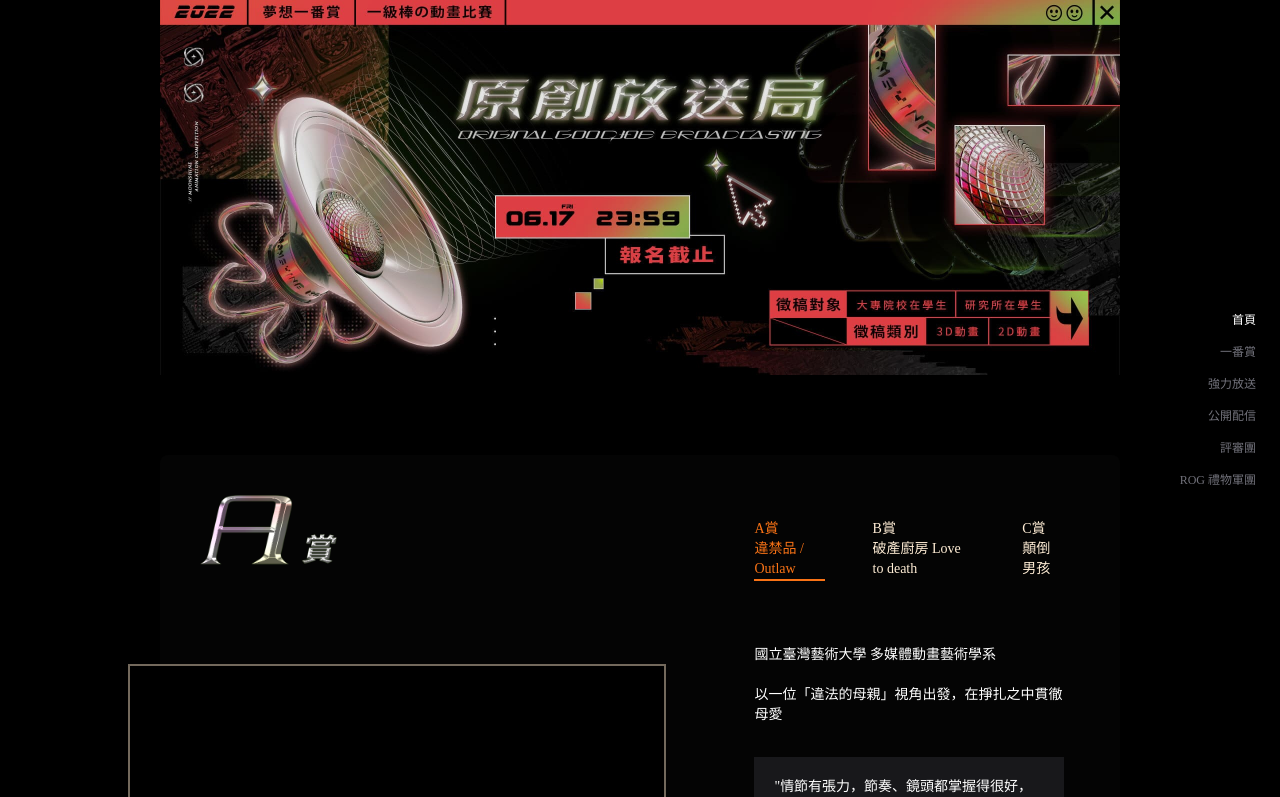
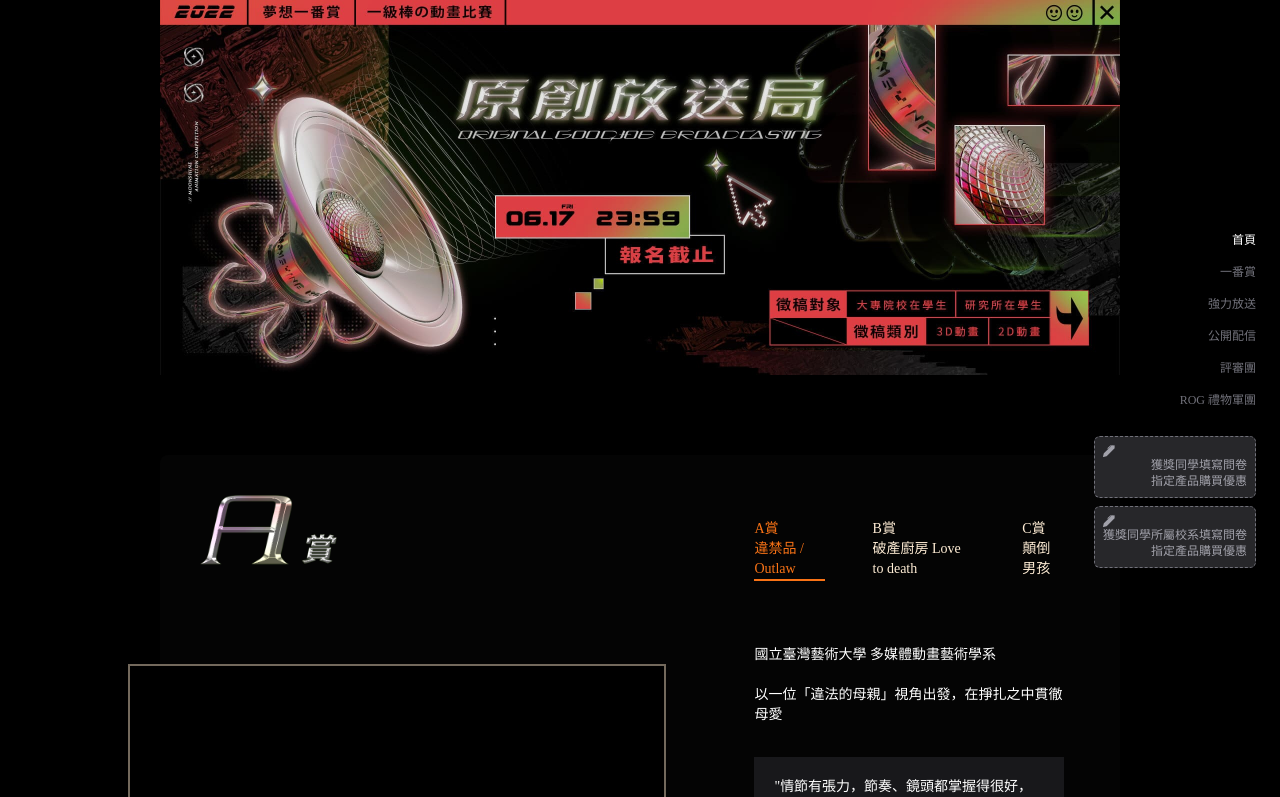
Before and after one commit to MoonShineVFX/msaward-2022-website, a React (Create React App) app: page / in a window 1280 px wide. Shown: the top 797 px of the page. Built offline with nearby package versions, Linux system fonts and the light colour scheme.

Commit message:
Update SideNavbar.js

```diff
--- a/src/App/SideNavbar.js
+++ b/src/App/SideNavbar.js
@@ -1,5 +1,7 @@
 import React from 'react'
 import { Link } from 'react-scroll'
+import { BsFillPenFill } from "react-icons/bs";
+
 function SideNavbar() {
   return (
     <div className='sideNavbar fixed text-white right-0 top-1/2 p-6 flex flex-col text-xs -translate-y-1/2 text-right z-20'>
@@ -9,6 +11,17 @@ function SideNavbar() {
       <Link className='my-2 text-zinc-500 hover:text-white cursor-pointer' activeClass="active" to="specialworks" spy={true} smooth={true}>公開配信</Link>
       <Link className='my-2 text-zinc-500 hover:text-white cursor-pointer' activeClass="active" to="masters" spy={true} smooth={true}>評審團</Link>
       <Link className='my-2 text-zinc-500 hover:text-white cursor-pointer' activeClass="active" to="gift" spy={true} smooth={true}>ROG 禮物軍團</Link>
+
+      <div className=' mt-5 '>
+        <a href="https://tw.asus.click/ASUSProArt_Student" alt="獲獎同學請填寫下列問券，ASUS ProArt 指定產品購買優惠折扣碼後續將由ASUS寄送提供。" target="_blank" rel="noreferrer"
+            className='block mb-2 text-zinc-400 border-dashed border border-zinc-500 rounded-md p-2 hover:text-white hover:border-2 hover:border-white bg-zinc-800 hover:bg-black ' >
+            <BsFillPenFill /> 獲獎同學填寫問卷<br /> 指定產品購買優惠
+        </a>
+        <a href="https://tw.asus.click/ASUSProArt_School" alt="獲獎同學所屬校系請填寫下列問券， ASUS ProArt 指定產品購買優惠後續將由ASUS專人聯繫服務。" target="_blank" rel="noreferrer"
+            className='block mb-2 text-zinc-400 border-dashed border border-zinc-500 rounded-md p-2 hover:text-white hover:border-2 hover:border-white bg-zinc-800 hover:bg-black '>
+            <BsFillPenFill /> 獲獎同學所屬校系填寫問卷<br /> 指定產品購買優惠
+        </a>
+      </div>
     </div>
   )
 }
```
